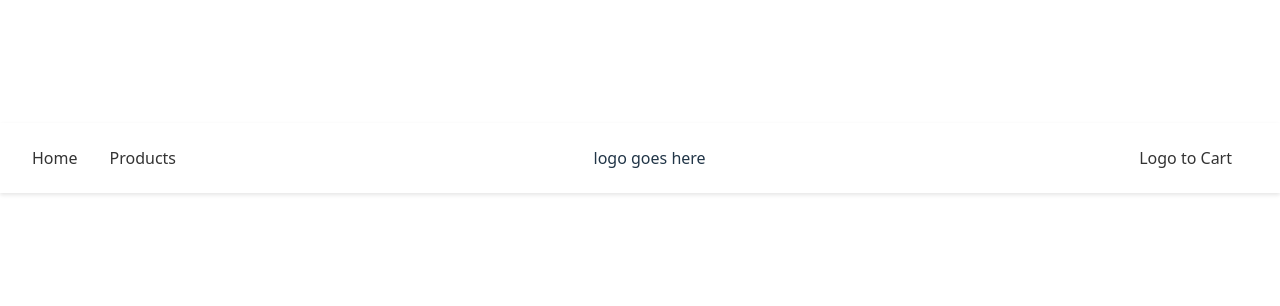
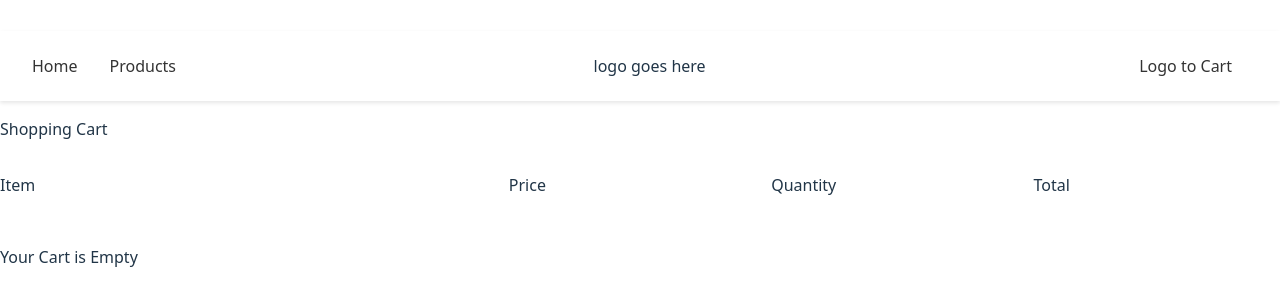
Before and after one commit to Peluhott/Shopping-Website, a React (Vite) app: page /cart in a window 1280 px wide. Shown: the part 242-548 px from the top of the page. Built offline with nearby package versions, Linux system fonts and the light colour scheme.

Commit message:
create updateItemInCart function to update quantity of items in array, use this to update subtotal in shop page

```diff
--- a/src/App.jsx
+++ b/src/App.jsx
@@ -1,4 +1,4 @@
-import { useState } from 'react'
+import { useState, useEffect } from 'react'
 import { BrowserRouter, Link, Routes, Route } from 'react-router-dom'
 import './App.css'
 
@@ -6,8 +6,37 @@ import Home from './Pages/Home';
 import Products from './Pages/Products';
 import ShoppingCart from './Pages/ShoppingCart';
 
+
 function App() {
   const [cart, setCart] = useState([])
+  const [subtotal, setSubtotal] = useState(0)
+
+  const onAddToCart = (product) => {
+    setCart(prev => [...prev, product]);
+
+  }
+
+  const removeFromCart = (idToRemove) => {
+    setCart(prev => prev.filter(item => item.id !== idToRemove));
+  }
+
+  const updateItemInCart = (searchID, change) => {
+    setCart(prevCart => prevCart.map(item => {
+      if (item.id === searchID) {
+        const newQuantity = Math.max(1, (item.quantity || 1) + change);
+        return { ...item, quantity: newQuantity };
+      }
+      return item;
+    }));
+  };
+  useEffect(() => {
+    let value = cart.reduce((total, item) => {
+      const itemQuantity = item.quantity || 1;
+      return total + (item.price * itemQuantity);
+    }, 0);
+    setSubtotal(Number(value.toFixed(2)));
+  }, [cart])
+
 
   return (
     <BrowserRouter>
@@ -15,13 +44,13 @@ function App() {
       <nav className='navigate'>
         <div>
           <Link to='/'>Home</Link>
-          <Link to='/Products'>Products</Link>
+          <Link to='/products'>Products</Link>
         </div>
 
         <div>logo goes here</div>
 
         <button className={cart.length > 0 ? 'Checkout active' : 'Checkout'}>
-          <Link to='/ShoppingCart'>Logo to Cart</Link>
+          <Link to='/cart'>Logo to Cart</Link>
         </button>
 
       </nav>
@@ -29,8 +58,12 @@ function App() {
       <main>
         <Routes>
           <Route path='/' element={<Home />} />
-          <Route path='/Products' element={<Products />} />
-          <Route path='/ShoppingCart' element={<ShoppingCart />} />
+          <Route path='/products' element={<Products onAddToCart={onAddToCart} />} />
+          <Route path='/cart' element={<ShoppingCart
+            cart={cart}
+            removeFromCart={removeFromCart}
+            updateItemInCart={updateItemInCart}
+            subtotal={subtotal} />} />
         </Routes>
       </main>
 
--- a/src/Components/Cart.jsx
+++ b/src/Components/Cart.jsx
@@ -1,26 +1,11 @@
-import React, {useState, useEffect} from 'react'
 import './Cart.css';
+import CartItem from './CartItem'
 
-function Cart(){
+function Cart({ cart, subtotal, removeFromCart, updateItemInCart }) {
 
-    const [cart, setCart] = useState([])
-    const [subtotal, setSubtotal] = useState(0)
 
-    const onAddToCart = (product) => {
-        setCart(prev => [...prev, product]);
 
-    }
-
-    const removeFromCart = (idToRemove) => {
-        setCart( prev => prev.filter(item => item.id !== idToRemove));
-    }
-
-    useEffect(() => {
-        let value = cart.reduce((total, item) => total + item.price, 0)
-        setSubtotal(value)
-    }, [cart])
-
-    return(
+    return (
         <div className='cart'>
             <div className='cart-header'>
                 <p>Item</p>
@@ -37,9 +22,10 @@ function Cart(){
                             key={product.id}
                             product={product}
                             onRemoveFromCart={removeFromCart}
+                            updateItemInCart={updateItemInCart}
                         />
                     ))}
-            <p>Subtotal is {subtotal}</p>
+                    <p>Subtotal is ${subtotal.toFixed(2)}</p>
                 </>
             )
             }
--- a/src/Components/CartItem.jsx
+++ b/src/Components/CartItem.jsx
@@ -2,46 +2,41 @@ import React, { useState, useEffect } from 'react'
 import './CartItem.css';
 
 
-function CartItem({ product, onRemoveFromCart }) {
-
-
-    const [quantity, setQuantity] = useState(1)
-    const [total, setTotal] = useState(product.price)
+function CartItem({ product, onRemoveFromCart, updateItemInCart }) {
+    const [quantity, setQuantity] = useState(product.quantity || 1);
+    const [total, setTotal] = useState(product.price * (product.quantity || 1));
 
     const Decrement = () => {
         if (quantity > 1) {
-            setQuantity(q => q - 1)
-
+            setQuantity(q => q - 1);
+            updateItemInCart(product.id, -1);
         }
-
-    }
+    };
 
     const Increment = () => {
-        setQuantity(q => q + 1)
-
-    }
+        setQuantity(q => q + 1);
+        updateItemInCart(product.id, 1);
+    };
 
     useEffect(() => {
-        setTotal((quantity * product.price).toFixed(2))
-
+        setTotal(Number((quantity * product.price).toFixed(2)));
     }, [quantity, product.price]);
-
-
 
     return (
         <div className='cart-row'>
-            <img className="icon"></img>
-            <p className="item-name"></p>
-            <p className="item-price"></p>
-            <div className='quantity-control'>
+            <div className="item-info">
+                <img className="icon" src={product.image} alt={product.name} />
+                <p className="item-name">{product.name}</p>
+            </div>
+            <p className="item-price">${product.price}</p>
+            <div className='quantity-controls'>
                 <button onClick={Decrement}>-</button>
                 <p className="item-quantity">{quantity}</p>
                 <button onClick={Increment}>+</button>
             </div>
-            <p className="item-total">{total}</p>
-            <button onClick={onRemoveFromCart(product.id)}>Remove</button>
-
+            <p className="item-total">${total}</p>
+            <button onClick={() => onRemoveFromCart(product.id)}>Remove</button>
         </div>
-    )
+    );
 }
 export default CartItem;
--- a/src/Components/Item.jsx
+++ b/src/Components/Item.jsx
@@ -1,5 +1,5 @@
 import './Item.css';
-import Cart from './Cart'
+
 
 
 function Item({ product, onAddToCart }) {
--- a/src/Pages/Products.jsx
+++ b/src/Pages/Products.jsx
@@ -2,7 +2,7 @@ import React from 'react'
 import Item from '../Components/Item'
 import productsData from '../Data/products.json'
 
-function Products() {
+function Products({onAddToCart}) {
     return (
         <>
             <div className='banner'>
@@ -11,7 +11,7 @@ function Products() {
 
             <div className='product-container'>
                 {productsData.inventory.map((individualItem) => (
-                    <Item key={individualItem.id} product={individualItem} />
+                    <Item key={individualItem.id} product={individualItem} onAddToCart={onAddToCart} />
                 ))}
             </div>
         </>
--- a/src/Pages/ShoppingCart.jsx
+++ b/src/Pages/ShoppingCart.jsx
@@ -1,11 +1,16 @@
 import React from 'react'
 import Cart from '../Components/Cart'
 
-function ShoppingCart() {
+function ShoppingCart({ cart, removeFromCart, subtotal, updateItemInCart }) {
     return (
         <>
             <p>Shopping Cart</p>
-            <Cart />
+            <Cart
+                cart={cart}
+                removeFromCart={removeFromCart}
+                subtotal={subtotal}
+                updateItemInCart={updateItemInCart}
+            />
         </>
     )
 }
```
Lines whose indentation alone changed are shown as unchanged.
